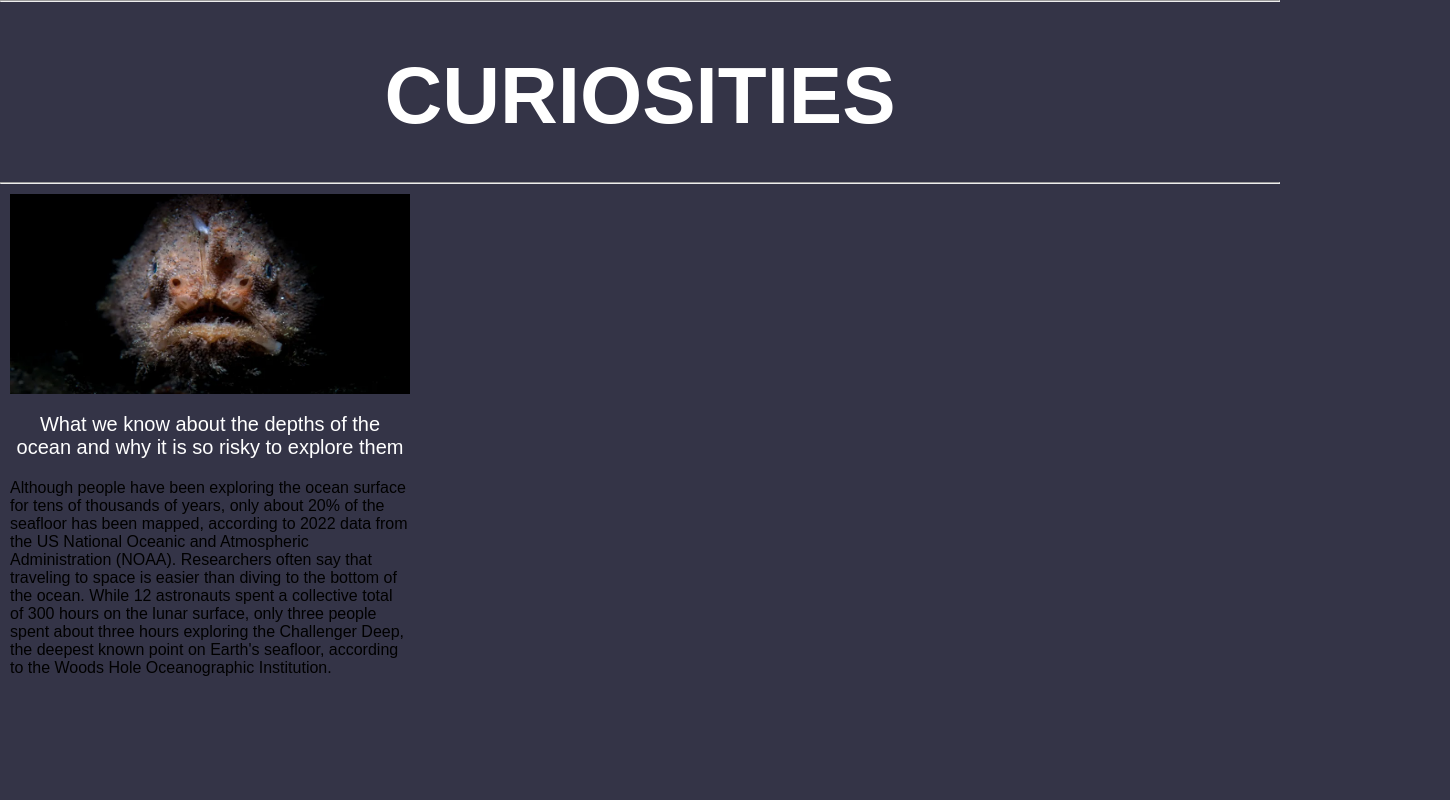
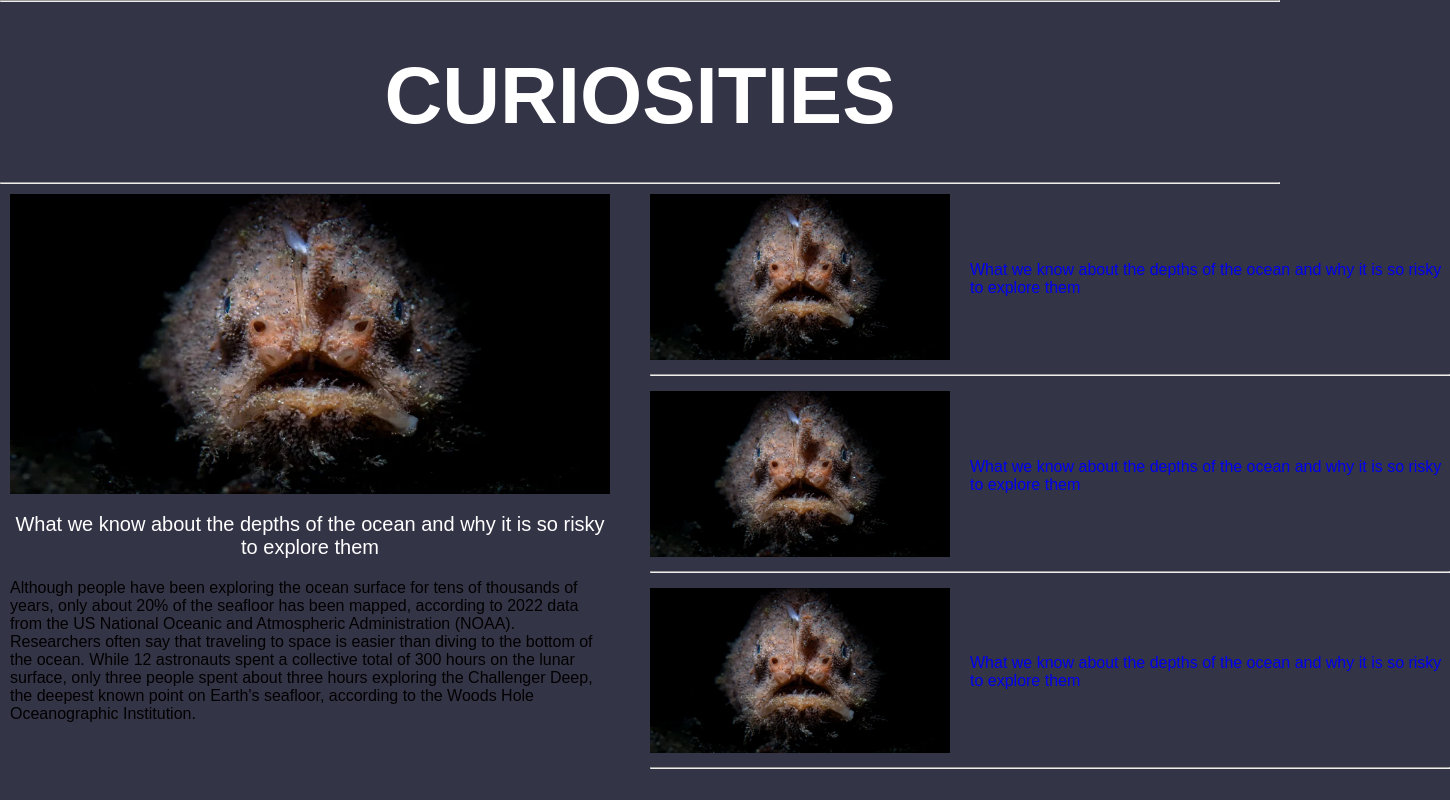
Before and after one commit to NiEl0503/Blog-curiosidades, an Angular app in the folder blog/: page / in a window 1280 px wide. Shown: the whole page, 1450 px wide, since content can reach past the window. Built offline with nearby package versions, Linux system fonts and the light colour scheme.

Commit message:
working in the small-card section

```diff
--- a/blog/src/app/components/big-card/big-card.component.css
+++ b/blog/src/app/components/big-card/big-card.component.css
@@ -1,5 +1,5 @@
 .big-card__container {
-    width: 400px;
+    width: 600px;
     height: 600px;
     display: flex;
     flex-direction: column;
@@ -10,9 +10,9 @@
 }
 
 .big-card__photo img {
-    height: 200px;
+    height: 300px;
     width: 100%;
-    min-width: 400px;
+    min-width: 600px;
 }
 
 .big-card__title a {
--- a/blog/src/app/components/small-card/small-card.component.css
+++ b/blog/src/app/components/small-card/small-card.component.css
@@ -0,0 +1,29 @@
+.small-card__container {
+    width: 800px;
+    margin-bottom: 15px;
+    margin-left: 30px;
+
+  }
+
+  .small-card__container-content {
+    display: flex;
+    flex-direction: row;
+  }
+
+  .small-card__photo img {
+    width: 300px;
+    min-width: 300px;
+    margin-right: 20px;
+
+  }
+
+  .small-card__title {
+    display: flex;
+    justify-content: center;
+    align-items: center;
+  }
+
+
+  .small-card__separator {
+    margin-top: 10px;
+  }
--- a/blog/src/app/components/small-card/small-card.component.html
+++ b/blog/src/app/components/small-card/small-card.component.html
@@ -1 +1,16 @@
-<p>small-card works!</p>
+<section class="small-card__container">
+
+    <div class="small-card__container-content">
+        <div class="small-card__photo">
+            <img src="../../../assets/deep-sea-anglerfish.png" alt="velvet fish">
+        </div>
+
+        <div class="small-card__title">
+            <a href="#">What we know about the depths of the ocean and why it is so risky to explore them</a>
+        </div>
+
+    </div>
+    <div class="small-card__separator">
+        <hr>
+    </div>
+</section>
--- a/blog/src/app/pages/home/home.component.css
+++ b/blog/src/app/pages/home/home.component.css
@@ -1,3 +1,5 @@
 .articles__container {
     margin-top: 10px;
+    display: flex;
+    flex-direction: row;
 }
--- a/blog/src/app/pages/home/home.component.html
+++ b/blog/src/app/pages/home/home.component.html
@@ -4,5 +4,9 @@
         <app-big-card></app-big-card>
     </div>
     <div class="articles__others">
+        <app-small-card></app-small-card>
+        <app-small-card></app-small-card>
+        <app-small-card></app-small-card>
     </div>
+
 </div>
```
